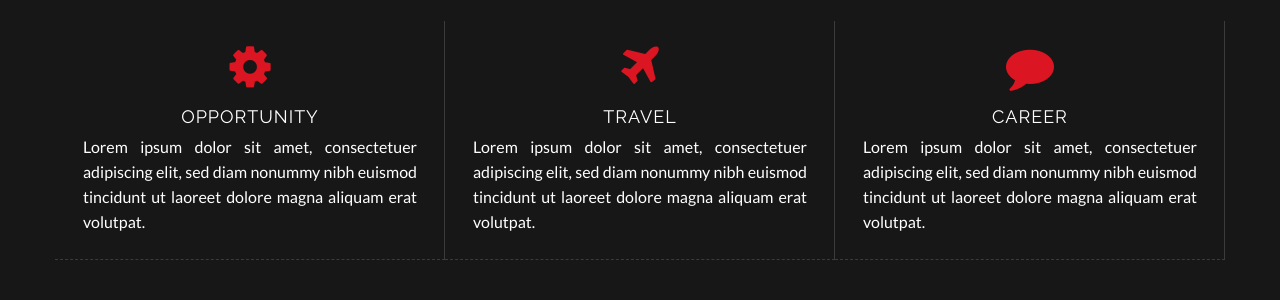
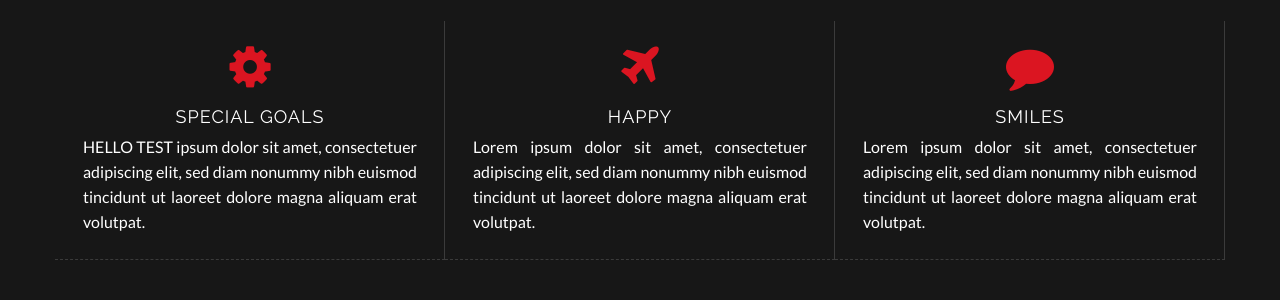
Before and after one commit to clearcareer/IskenderResume, a Jekyll site: the page built from index.html, in a window 1280 px wide and 900 px high, scrolled down 1807 px. Shown: the part 154-454 px from the top of the window. Built offline with Jekyll 4.4.1, drawn with Linux system fonts in a browser that asks for light colours; some web fonts are replaced.

Commit message:
Updated '/index.html' via CloudCannon

```diff
--- a/index.html
+++ b/index.html
@@ -12,13 +12,13 @@
   - title: "I'm an Albatraoz"
   - title: "I'm a Superhero"
 goals:
-  - name: Opportunity
+  - name: Special Goals
     icon: cog
-    description: 'Lorem ipsum dolor sit amet, consectetuer adipiscing elit, sed diam nonummy nibh euismod tincidunt ut laoreet dolore magna aliquam erat volutpat.'
-  - name: TRAVEL
+    description: 'HELLO TEST  ipsum dolor sit amet, consectetuer adipiscing elit, sed diam nonummy nibh euismod tincidunt ut laoreet dolore magna aliquam erat volutpat.'
+  - name: HAPPY
     icon: plane
     description: 'Lorem ipsum dolor sit amet, consectetuer adipiscing elit, sed diam nonummy nibh euismod tincidunt ut laoreet dolore magna aliquam erat volutpat.'
-  - name: career
+  - name: SMILES
     icon: comment
     description: 'Lorem ipsum dolor sit amet, consectetuer adipiscing elit, sed diam nonummy nibh euismod tincidunt ut laoreet dolore magna aliquam erat volutpat.'
 education:
```
